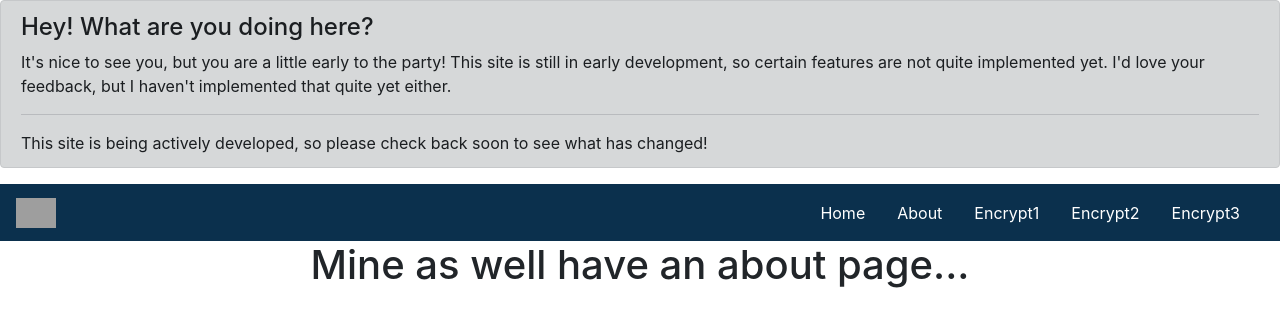
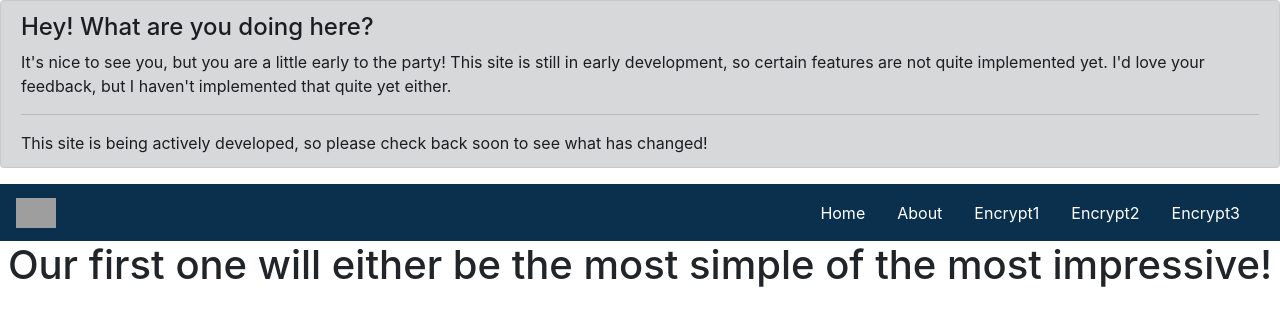
Before and after one commit to jse41/ComputerSecurity, a React (Create React App) app: page /encrypt1 in a window 1280 px wide. Shown: the top 326 px of the page. Built offline with nearby package versions, Linux system fonts and the light colour scheme; grey boxes are pictures that could not be loaded.

Commit message:
Small changes
This is just some text updates

```diff
--- a/src/components/Alert.js
+++ b/src/components/Alert.js
@@ -1,5 +1,5 @@
 import React from 'react';
-import Alert from 'react-bootstrap/Alert'
+import Alert from 'react-bootstrap/Alert';
 import './styling/Alert.css';
 
 /**
--- a/src/components/Encrypt1.js
+++ b/src/components/Encrypt1.js
@@ -11,7 +11,7 @@ class Encrypt1 extends React.Component {
          <div>
             <Alert />
             <Nav />
-            <h1>Mine as well have an about page...</h1>
+            <h1>Our first one will either be the most simple of the most impressive!</h1>
          </div>
       )
    }
--- a/src/components/Encrypt2.js
+++ b/src/components/Encrypt2.js
@@ -11,7 +11,7 @@ class Encrypt2 extends React.Component {
          <div>
             <Alert />
             <Nav />
-            <h1>Mine as well have an about page...</h1>
+            <h1>This is where the second encryption demo will go!</h1>
          </div>
       )
    }
--- a/src/components/Encrypt3.js
+++ b/src/components/Encrypt3.js
@@ -11,7 +11,7 @@ class Encrypt3 extends React.Component {
          <div>
             <Alert />
             <Nav />
-            <h1>Mine as well have an about page...</h1>
+            <h1>Well we need 3 Encryption Algorithms...</h1>
          </div>
       )
    }
```
